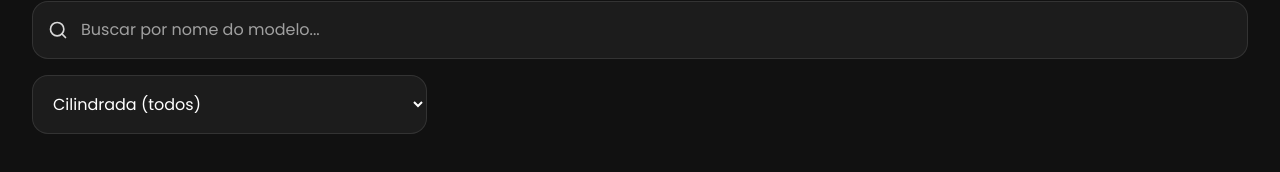
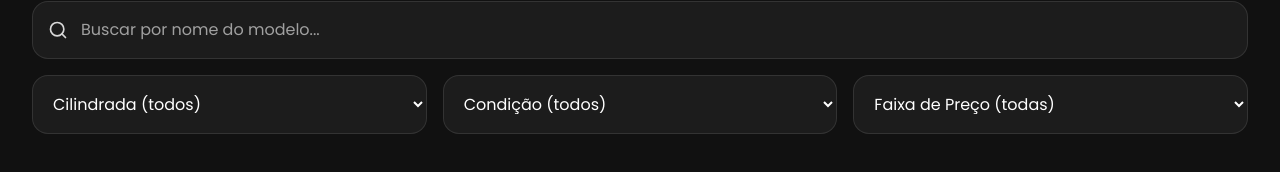
Before and after one commit to foregato/quadrimotors, a React (Vite) app: page /catalogo in a window 1280 px wide. Shown: the part 231-403 px from the top of the page. Built offline with nearby package versions, Linux system fonts and the light colour scheme; grey boxes are pictures that could not be loaded.

Commit message:
filtros e o hero

```diff
--- a/src/components/Hero.jsx
+++ b/src/components/Hero.jsx
@@ -3,28 +3,18 @@ import { Link } from 'react-router-dom'
 import { ArrowRight } from 'lucide-react'
 import ButtonWhatsapp from './ButtonWhatsapp'
 
-// Import da logo
-import logo from '../assets/logopebsf.png'
-
+// Seção de abertura da Home - foto grande + overlay + título + CTAs
 export default function Hero() {
   return (
     <section className="relative h-[92vh] min-h-[560px] w-full flex items-end overflow-hidden">
-      {/* Foto de fundo do quadriciclo (imagem do mundo) */}
+      {/* Foto de fundo do quadriciclo (substitua a URL por uma imagem própria em /src/assets) */}
       <img
         src="/fundos/fundoprincipal.png"
         alt="Quadriciclo em trilha de aventura"
         className="absolute inset-0 w-full h-full object-cover"
       />
-
       {/* Overlay escuro para dar contraste ao texto */}
       <div className="absolute inset-0 bg-gradient-to-t from-bgdark via-bgdark/60 to-bgdark/20" />
-
-      {/* Logo da marca sobre a imagem */}
-      <img
-        src={logo}
-        alt="Quadrimotors & Cia"
-        className="absolute top-8 left-8 md:top-12 md:left-12 h-20 md:h-24 z-10 drop-shadow-lg"
-      />
 
       <motion.div
         initial={{ opacity: 0, y: 30 }}
--- a/src/components/ProductCard.jsx
+++ b/src/components/ProductCard.jsx
@@ -11,7 +11,7 @@ export default function ProductCard({ produto }) {
       transition={{ duration: 0.4 }}
       className="card overflow-hidden flex flex-col relative"   // ← relative adicionado
     >
-      {/* Badge "Oportunidade" - aparece apenas nos produtos que tiverem o campo "badge" */}
+      {/* Badge "OFERTA" - aparece apenas nos produtos que tiverem o campo "badge" */}
       {produto.badge && (
         <div className="absolute top-3 left-3 bg-red-600 text-white text-xs font-bold px-4 py-1.5 rounded-md shadow-md z-10">
           {produto.badge}
--- a/src/pages/Catalogo.jsx
+++ b/src/pages/Catalogo.jsx
@@ -3,25 +3,55 @@ import SearchBar from '../components/SearchBar'
 import ProductCard from '../components/ProductCard'
 import produtos from '../data/produtos.json'
 
-// Extrai valores únicos de um campo do array de produtos (usado para popular os selects de filtro)
-const valoresUnicos = (campo) => [...new Set(produtos.map((p) => p[campo]))].sort()
+// Extrai valores únicos de um campo do array de produtos (remove nulos/undefineds)
+const valoresUnicos = (campo) =>
+  [...new Set(produtos.map((p) => p[campo]).filter(Boolean))].sort()
+
+// Helper para converter a string "R$ 15.900,00" em número (15900)
+const converterPrecoParaNumero = (precoString) => {
+  if (!precoString) return 0
+  return parseFloat(
+    precoString
+      .replace('R$', '')
+      .replace(/\./g, '')
+      .replace(',', '.')
+      .trim()
+  )
+}
 
 export default function Catalogo() {
   const [busca, setBusca] = useState('')
-  const [marca, setMarca] = useState('')
-  const [ano, setAno] = useState('')
   const [cilindrada, setCilindrada] = useState('')
+  const [estado, setEstado] = useState('')
+  const [faixaPreco, setFaixaPreco] = useState('')
 
-  // Filtra os produtos com base na busca + filtros selecionados
+  // Filtra os produtos com base na busca + todos os filtros
   const produtosFiltrados = useMemo(() => {
     return produtos.filter((p) => {
+      // 1. Busca por nome
       const nomeCombina = p.nome.toLowerCase().includes(busca.toLowerCase())
-      const marcaCombina = marca ? p.marca === marca : true
-      const anoCombina = ano ? String(p.ano) === ano : true
+
+      // 2. Filtro por Cilindrada
       const cilindradaCombina = cilindrada ? p.cilindrada === cilindrada : true
-      return nomeCombina && marcaCombina && anoCombina && cilindradaCombina
+
+      // 3. Filtro por Condição (Estado: Novo/Usado)
+      const estadoCombina = estado ? p.estado === estado : true
+
+      // 4. Filtro por Faixa de Preço
+      let precoCombina = true
+      const precoNum = converterPrecoParaNumero(p.preco)
+
+      if (faixaPreco === 'ate-10k') {
+        precoCombina = precoNum <= 10000
+      } else if (faixaPreco === '10k-20k') {
+        precoCombina = precoNum > 10000 && precoNum <= 20000
+      } else if (faixaPreco === 'acima-20k') {
+        precoCombina = precoNum > 20000
+      }
+
+      return nomeCombina && cilindradaCombina && estadoCombina && precoCombina
     })
-  }, [busca, marca, ano, cilindrada])
+  }, [busca, cilindrada, estado, faixaPreco])
 
   return (
     <section className="container-app pt-32 pb-20">
@@ -31,12 +61,39 @@ export default function Catalogo() {
       {/* Busca */}
       <SearchBar value={busca} onChange={setBusca} />
 
-      {/* Filtros */}
+      {/* Grid de Filtros */}
       <div className="grid grid-cols-1 sm:grid-cols-3 gap-4 mt-4">
-        <Select label="Cilindrada" value={cilindrada} onChange={setCilindrada} opcoes={valoresUnicos('cilindrada')} />
+        {/* Filtro de Cilindrada */}
+        <Select
+          label="Cilindrada"
+          value={cilindrada}
+          onChange={setCilindrada}
+          opcoes={valoresUnicos('cilindrada')}
+        />
+
+        {/* Filtro de Condição (Estado: Novo / Usado) */}
+        <Select
+          label="Condição"
+          value={estado}
+          onChange={setEstado}
+          opcoes={valoresUnicos('estado')}
+        />
+
+        {/* Filtro de Faixa de Preço (Select customizado com faixas) */}
+        <select
+          value={faixaPreco}
+          onChange={(e) => setFaixaPreco(e.target.value)}
+          className="bg-card border border-white/10 rounded-2xl py-4 px-4 text-white
+                     focus:outline-none focus:border-accent transition duration-300"
+        >
+          <option value="">Faixa de Preço (todas)</option>
+          <option value="ate-10k">Até R$ 10.000</option>
+          <option value="10k-20k">De R$ 10.000 a R$ 20.000</option>
+          <option value="acima-20k">Acima de R$ 20.000</option>
+        </select>
       </div>
 
-      {/* Grade de produtos - 1 col mobile / 2 tablet / 3-4 desktop */}
+      {/* Grade de produtos */}
       {produtosFiltrados.length > 0 ? (
         <div className="grid grid-cols-1 sm:grid-cols-2 lg:grid-cols-3 xl:grid-cols-4 gap-6 mt-10">
           {produtosFiltrados.map((produto) => (
@@ -44,13 +101,15 @@ export default function Catalogo() {
           ))}
         </div>
       ) : (
-        <p className="text-secondary text-center mt-16">Nenhum quadriciclo encontrado com esses filtros.</p>
+        <p className="text-secondary text-center mt-16">
+          Nenhum quadriciclo encontrado com esses filtros.
+        </p>
       )}
     </section>
   )
 }
 
-// Select reutilizável para os filtros
+// Select reutilizável para os filtros dinâmicos
 function Select({ label, value, onChange, opcoes }) {
   return (
     <select
```
